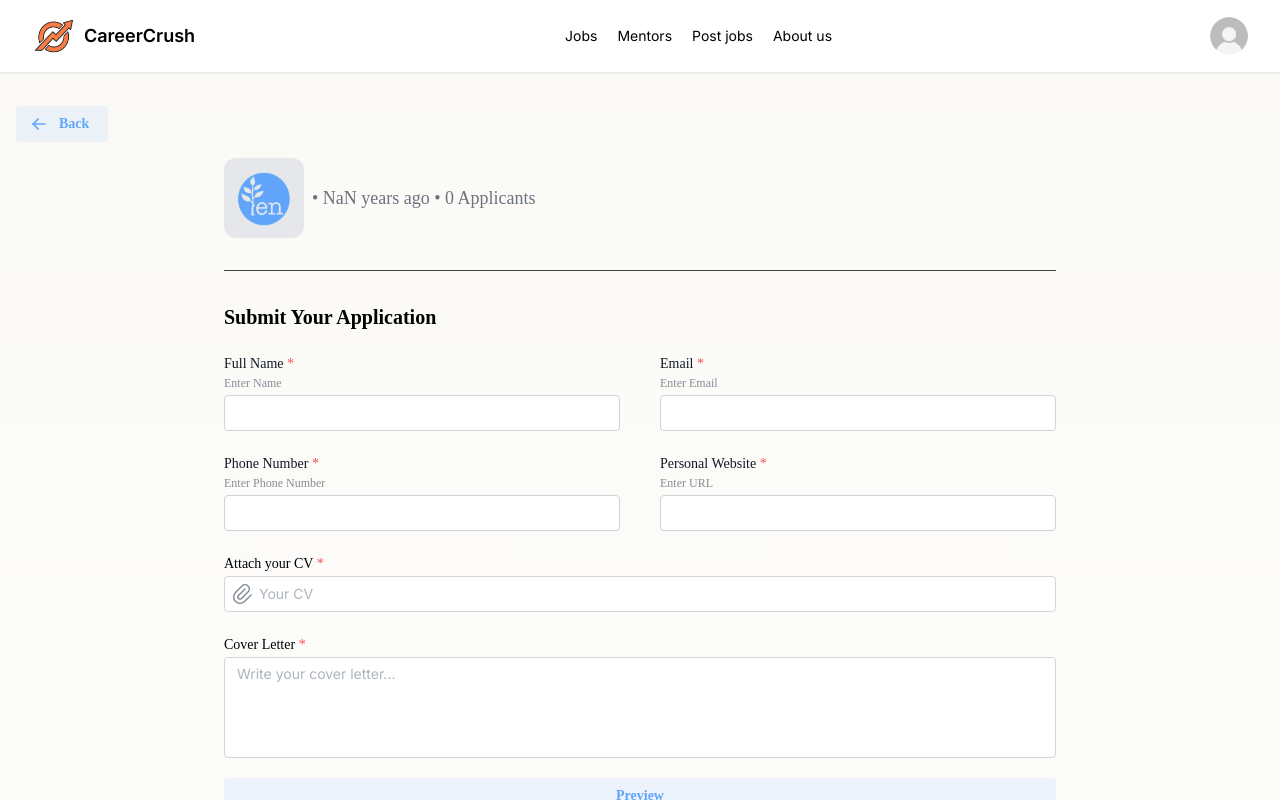
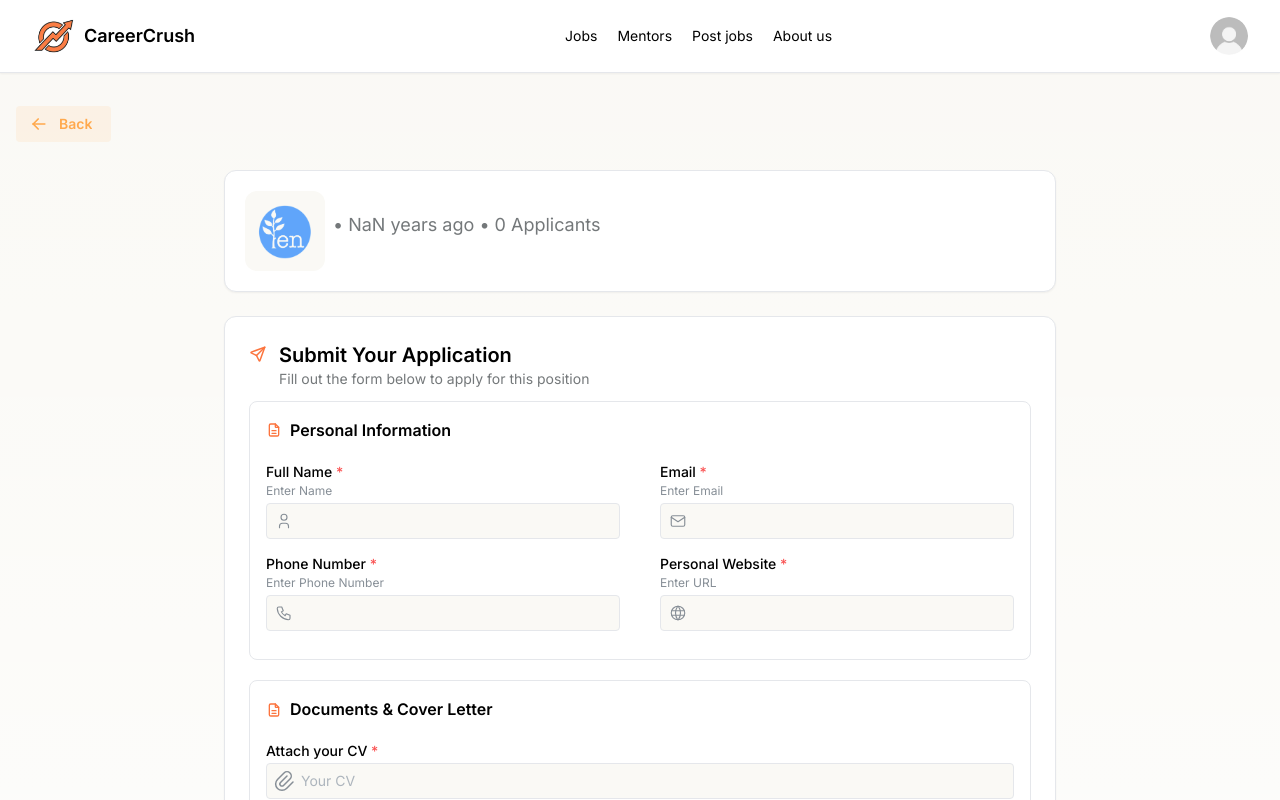
Before and after one commit to Happyesss/careercrush, a Next.js app: page /apply-job/1 in a window 1280 px wide. Shown: the top 800 px of the page. Built offline with nearby package versions, Linux system fonts and the light colour scheme; no server answers; sample sign-in values are in the browser's storage.

Commit message:
enhanced apply job

```diff
--- a/src/components/ApplyJob/ApplyForm.tsx
+++ b/src/components/ApplyJob/ApplyForm.tsx
@@ -2,7 +2,7 @@
 
 import { Button, FileInput, LoadingOverlay, NumberInput, Textarea, TextInput } from "@mantine/core";
 import { isNotEmpty, useForm } from "@mantine/form";
-import { IconPaperclip } from "@tabler/icons-react";
+import { IconPaperclip, IconMail, IconPhone, IconUser, IconWorld, IconFileDescription, IconSend } from "@tabler/icons-react";
 import { useState } from "react";
 import { getBase64 } from "../../Services/Utilities";
 import { applyJob } from "../../Services/JobService";
@@ -58,7 +58,7 @@ const ApplyForm = () => {
             let applicant = {
                 ...form.getValues(),
                 applicantId: user.id,
-                resume: resumeBase64.split(',')[1], // Remove the Base64 prefix
+                resume: resumeBase64.split(',')[1],
             };
 
             // Submit application
@@ -70,10 +70,9 @@ const ApplyForm = () => {
             // Success handling
             setSubmit(false);
             successNotification("Application Submitted Successfully", "Success");
-            router.back(); // Navigate back or to a job history page
+            router.back();
         } catch (err: any) {
             setSubmit(false);
-            // Handle Axios errors and other errors
             const errorMessage = err.response?.data?.errorMessage || err.message || "Failed to submit application";
             errorNotification(errorMessage, "Error");
         }
@@ -95,37 +94,66 @@ const ApplyForm = () => {
     return (
         <div>
             <LoadingOverlay visible={submit} zIndex={1000} overlayProps={{ radius: "sm", blur: 2 }} />
-            <div className="text-xl font-semibold mb-5">Submit Your Application</div>
+            <div className="flex items-start gap-3 mb-3">
+                <div className="mt-1 text-primary"><IconSend size={18} /></div>
+                <div>
+                    <div className="text-2xl md:text-xl font-semibold text-black dark:text-black">Submit Your Application</div>
+                    <div className="text-sm text-lightBlack">Fill out the form below to apply for this position</div>
+                </div>
+            </div>
             <div className="flex flex-col gap-5">
+                <div className="rounded-lg border border-gray-200 dark:border-gray-700 p-4">
+                    <div className="flex items-center gap-2 mb-4 text-black">
+                        <span className="text-primary"><IconFileDescription size={16} /></span>
+                        <span className="font-semibold">Personal Information</span>
+                    </div>
                 <div className="flex gap-10 [&>*]:w-1/2 sm-mx:[&>*]:w-full sm-mx:flex-wrap sm-mx:gap-5">
                     <TextInput
                         {...form.getInputProps("name")}
                         readOnly={preview}
                         variant={preview ? "unstyled" : "default"}
-                        className={`${isDarkMode ? 'text-white [&_input]:bg-cape-cod-900 [&_input]:border-cape-cod-900 [&_input]:text-white' : 'text-gray-900 [&_input]:bg-white [&_input]:text-gray-900'}
-                                ${preview ? "text-gray-400 font-semibold [&_input]:bg-transparent [&_input]:border-transparent" : ""} sm-mx:w-full`}
+                        className={`${isDarkMode ? 'text-black [&_input]:bg-third [&_input]:border-third [&_input]:text-black' : 'text-black [&_input]:bg-secondary [&_input]:text-black'} mb-3
+                                ${preview ? "text-lightBlack font-semibold [&_input]:bg-transparent [&_input]:border-transparent" : ""} sm-mx:w-full`}
                         label="Full Name"
                         withAsterisk
                         description="Enter Name"
+                        leftSection={<IconUser stroke={1.5} size={18} />}
+                        leftSectionPointerEvents="none"
+                        styles={() => ({
+                            input: {
+                                backgroundColor: preview ? "transparent" : isDarkMode ? "rgba(255,255,255,0.04)" : "var(--color-secondary)",
+                                color: "var(--color-blackk)",
+                                borderColor: preview ? "transparent" : isDarkMode ? "#3a3a3a" : "#e5e7eb",
+                            },
+                        })}
                     />
                     <TextInput
                         {...form.getInputProps("email")}
                         readOnly={preview}
                         variant={preview ? "unstyled" : "default"}
-                        className={`${isDarkMode ? 'text-white [&_input]:bg-cape-cod-900 [&_input]:border-cape-cod-900 [&_input]:text-white' : 'text-gray-900 [&_input]:bg-white [&_input]:text-gray-900'}
-                                ${preview ? "text-gray-400 font-semibold [&_input]:bg-transparent [&_input]:border-transparent" : ""} sm-mx:w-full`}
+                        className={`${isDarkMode ? 'text-black [&_input]:bg-third [&_input]:border-third [&_input]:text-black' : 'text-black [&_input]:bg-secondary [&_input]:text-black'} mb-3
+                                ${preview ? "text-lightBlack font-semibold [&_input]:bg-transparent [&_input]:border-transparent" : ""} sm-mx:w-full`}
                         label="Email"
                         withAsterisk
                         description="Enter Email"
+                        leftSection={<IconMail stroke={1.5} size={18} />}
+                        leftSectionPointerEvents="none"
+                        styles={() => ({
+                            input: {
+                                backgroundColor: preview ? "transparent" : isDarkMode ? "rgba(255,255,255,0.04)" : "var(--color-secondary)",
+                                color: "var(--color-blackk)",
+                                borderColor: preview ? "transparent" : isDarkMode ? "#3a3a3a" : "#e5e7eb",
+                            },
+                        })}
                     />
                 </div>
-                <div className="flex gap-10 [&>*]:w-1/2">
+                <div className="flex gap-10 [&>*]:w-1/2 sm-mx:[&>*]:w-full sm-mx:flex-wrap sm-mx:gap-5">
                     <NumberInput
                         {...form.getInputProps("phone")}
                         readOnly={preview}
                         variant={preview ? "unstyled" : "default"}
-                        className={`${isDarkMode ? 'text-white [&_input]:bg-cape-cod-900 [&_input]:border-cape-cod-900 [&_input]:text-white' : 'text-gray-900 [&_input]:bg-white [&_input]:text-gray-900'}
-                                ${preview ? "text-gray-400 font-semibold [&_input]:bg-transparent [&_input]:border-transparent" : ""}`}
+                        className={`${isDarkMode ? 'text-black [&_input]:bg-third [&_input]:border-third [&_input]:text-black' : 'text-black [&_input]:bg-secondary [&_input]:text-black'} mb-3
+                                ${preview ? "text-lightBlack font-semibold [&_input]:bg-transparent [&_input]:border-transparent" : ""}`}
                         label="Phone Number"
                         withAsterisk
                         description="Enter Phone Number"
@@ -133,24 +161,48 @@ const ApplyForm = () => {
                         min={0}
                         max={9999999999}
                         clampBehavior="strict"
+                        leftSection={<IconPhone stroke={1.5} size={18} />}
+                        leftSectionPointerEvents="none"
+                        styles={() => ({
+                            input: {
+                                backgroundColor: preview ? "transparent" : isDarkMode ? "rgba(255,255,255,0.04)" : "var(--color-secondary)",
+                                color: "var(--color-blackk)",
+                                borderColor: preview ? "transparent" : isDarkMode ? "#3a3a3a" : "#e5e7eb",
+                            },
+                        })}
                     />
                     <TextInput
                         {...form.getInputProps("website")}
                         readOnly={preview}
                         variant={preview ? "unstyled" : "default"}
-                        className={`${isDarkMode ? 'text-white [&_input]:bg-cape-cod-900 [&_input]:border-cape-cod-900 [&_input]:text-white' : 'text-gray-900 [&_input]:bg-white [&_input]:text-gray-900'}
-                                ${preview ? "text-gray-400 font-semibold [&_input]:bg-transparent [&_input]:border-transparent" : ""}`}
+                        className={`${isDarkMode ? 'text-black [&_input]:bg-third [&_input]:border-third [&_input]:text-black' : 'text-black [&_input]:bg-secondary [&_input]:text-black'} mb-3
+                                ${preview ? "text-lightBlack font-semibold [&_input]:bg-transparent [&_input]:border-transparent" : ""}`}
                         label="Personal Website"
                         withAsterisk
                         description="Enter URL"
+                        leftSection={<IconWorld stroke={1.5} size={18} />}
+                        leftSectionPointerEvents="none"
+                        styles={() => ({
+                            input: {
+                                backgroundColor: preview ? "transparent" : isDarkMode ? "rgba(255,255,255,0.04)" : "var(--color-secondary)",
+                                color: "var(--color-blackk)",
+                                borderColor: preview ? "transparent" : isDarkMode ? "#3a3a3a" : "#e5e7eb",
+                            },
+                        })}
                     />
                 </div>
+                </div>
+                <div className="rounded-lg border border-gray-200 dark:border-gray-700 p-4">
+                    <div className="flex items-center gap-2 mb-4 text-black">
+                        <span className="text-primary"><IconFileDescription size={16} /></span>
+                        <span className="font-semibold">Documents & Cover Letter</span>
+                    </div>
                 <FileInput
                     {...form.getInputProps("resume")}
                     accept="application/pdf"
                     readOnly={preview}
                     variant={preview ? "unstyled" : "default"}
-                    className={`${preview ? "text-gray-400 font-semibold" : ""}`}
+                    className={`${preview ? "text-lightBlack font-semibold" : "text-black"} mb-3`}
                     label="Attach your CV"
                     placeholder="Your CV"
                     withAsterisk
@@ -158,9 +210,9 @@ const ApplyForm = () => {
                     leftSectionPointerEvents="none"
                     styles={() => ({
                         input: {
-                            backgroundColor: preview ? "transparent" : isDarkMode ? "#2c3534" : "white",
-                            color: isDarkMode ? "white" : "black",
-                            borderColor: preview ? "transparent" : isDarkMode ? "#161d1d" : "#d1d5db",
+                            backgroundColor: preview ? "transparent" : isDarkMode ? "rgba(255,255,255,0.04)" : "var(--color-secondary)",
+                            color: "var(--color-blackk)",
+                            borderColor: preview ? "transparent" : isDarkMode ? "#3a3a3a" : "#e5e7eb",
                         },
                     })}
                 />
@@ -168,7 +220,7 @@ const ApplyForm = () => {
                     {...form.getInputProps("coverLetter")}
                     readOnly={preview}
                     variant={preview ? "unstyled" : "default"}
-                    className={`${preview ? "text-gray-400 font-semibold" : ""} sm-mx:w-full`}
+                    className={`${preview ? "text-lightBlack font-semibold" : "text-black"} sm-mx:w-full mb-3`}
                     placeholder="Write your cover letter..."
                     label="Cover Letter"
                     withAsterisk
@@ -176,17 +228,40 @@ const ApplyForm = () => {
                     minRows={4}
                     styles={() => ({
                         input: {
-                            backgroundColor: preview ? "transparent" : isDarkMode ? "#2c3534" : "white",
-                            color: isDarkMode ? "white" : "black",
-                            borderColor: preview ? "transparent" : isDarkMode ? "#161d1d" : "#d1d5db",
+                            backgroundColor: preview ? "transparent" : isDarkMode ? "rgba(255,255,255,0.04)" : "var(--color-secondary)",
+                            color: "var(--color-blackk)",
+                            borderColor: preview ? "transparent" : isDarkMode ? "#3a3a3a" : "#e5e7eb",
                         },
                     })}
                 />
-                {!preview && <Button onClick={handlePreview} color="blue.4" variant="light">Preview</Button>}
+                </div>
+                {!preview && (
+                    <div className="flex justify-center">
+                        <Button onClick={handlePreview} variant="filled" styles={() => ({
+                            root: {
+                                backgroundColor: 'var(--color-primary)',
+                                color: '#fff',
+                                borderColor: 'var(--color-primary)',
+                            }
+                        })}>Preview Application</Button>
+                    </div>
+                )}
                 {preview && (
-                    <div className="flex gap-10 [&>*]:w-1/2">
-                        <Button onClick={handlePreview} color="blue.4" variant="light">Edit</Button>
-                        <Button onClick={handleSubmit} color="blue.4" variant="light">Submit</Button>
+                    <div className="flex gap-6 [&>*]:w-1/2">
+                        <Button onClick={handlePreview} variant="filled" styles={() => ({
+                            root: {
+                                backgroundColor: 'var(--color-primary)',
+                                color: '#fff',
+                                borderColor: 'var(--color-primary)',
+                            }
+                        })}>Edit</Button>
+                        <Button onClick={handleSubmit} variant="filled" styles={() => ({
+                            root: {
+                                backgroundColor: 'var(--color-primary)',
+                                color: '#fff',
+                                borderColor: 'var(--color-primary)',
+                            }
+                        })}>Submit</Button>
                     </div>
                 )}
             </div>
--- a/src/components/ApplyJob/ApplyJobComp.tsx
+++ b/src/components/ApplyJob/ApplyJobComp.tsx
@@ -7,10 +7,11 @@ const ApplyJobComp = (props: any) => {
   const { isDarkMode } = useTheme();
 
   return (
-    <div className={`w-2/3 mx-auto bs-mx:w-[92%] ${isDarkMode ? 'bg-cape-cod-950 text-gray-200' : ' text-black'}`}>
+    <div className={`w-2/3 mx-auto bs-mx:w-[92%] sm-mx:w-full sm-mx:px-2 ${isDarkMode ? 'text-black' : 'text-black'}`}>
+      <div className="rounded-xl border border-gray-200 dark:border-gray-700 bg-white dark:bg-third p-5 sm-mx:p-4 shadow-sm mb-6 mt-3 sm-mx:mt-2">
       <div className="flex justify-between sm-mx:flex-wrap sm-mx:items-center">
         <div className="flex gap-2 items-center sm-mx:flex-wrap sm-mx:gap-1">
-          <div className={`p-3 rounded-xl sm-mx:p-2 ${isDarkMode ? 'bg-cape-cod-800' : 'bg-gray-200'}`}>
+          <div className={`p-3 rounded-xl sm-mx:p-2 ${isDarkMode ? 'bg-third' : 'bg-secondary'}`}>
             {props.iconImage ? (
               <img
                 className="h-14 sm-mx:h-12 xs-mx:h-10"
@@ -26,15 +27,34 @@ const ApplyJobComp = (props: any) => {
             )}
           </div>
           <div>
-            <div className="font-semibold text-2xl sm-mx:text-xl xs-mx:text-lg">{props.title}</div>
-            <div className={`text-lg ${isDarkMode ? 'text-cape-cod-300' : 'text-gray-500'} sm-mx:text-base xs-mx:text-sm`}>
+            <div className="font-semibold text-3xl md:text-2xl sm-mx:text-xl xs-mx:text-lg text-black dark:text-black">{props.title}</div>
+            <div className={`text-base md:text-lg ${isDarkMode ? 'text-lightBlack' : 'text-lightBlack'} sm-mx:text-base xs-mx:text-sm`}>
               {props.company} &bull; {timeAgo(props.postTime)} &bull; {props.applicants ? props.applicants.length : 0} Applicants
+            </div>
+            <div className="mt-3 flex gap-2 flex-wrap">
+              {props.location && (
+                <span className="inline-flex items-center rounded-md border border-gray-200 bg-gray-100 px-3 py-1 text-sm font-medium text-black dark:bg-[#2b2b2b] dark:border-gray-700 dark:text-black">
+                  {props.location}
+                </span>
+              )}
+              {props.jobType && (
+                <span className="inline-flex items-center rounded-md border border-gray-200 bg-gray-100 px-3 py-1 text-sm font-medium text-black dark:bg-[#2b2b2b] dark:border-gray-700 dark:text-black">
+                  {props.jobType}
+                </span>
+              )}
+              {props.experience && (
+                <span className="inline-flex items-center rounded-md border border-gray-200 bg-gray-100 px-3 py-1 text-sm font-medium text-black dark:bg-[#2b2b2b] dark:border-gray-700 dark:text-black">
+                  {props.experience}
+                </span>
+              )}
             </div>
           </div>
         </div>
       </div>
-      <Divider my="xl" color={isDarkMode ? 'gray' : 'dark'} />
-      <ApplyForm />
+      </div>
+      <div className="rounded-xl border border-gray-200 dark:border-gray-700 bg-white dark:bg-third p-6 sm-mx:p-4 shadow-sm mt-3 sm-mx:mt-2">
+        <ApplyForm />
+      </div>
     </div>
   );
 };
--- a/src/components/Pages/ApplyJob.tsx
+++ b/src/components/Pages/ApplyJob.tsx
@@ -22,9 +22,9 @@ const ApplyJob = () => {
     })
   }, [id])
   return (
-    <div className={`min-h-[100vh] ${isDarkMode ? 'bg-cape-cod-950 text-gray-200' : 'bg-cape-cod-10 text-black'} font-['poppins'] p-4`}>
+    <div className={`min-h-[100vh] ${isDarkMode ? 'bg-cape-cod-950 text-gray-200' : 'bg-cape-cod-10 text-black'} p-4 sm-mx:p-2`}>
     <Divider size="xs" color={isDarkMode ? 'dark' : 'transparent'} />
-  <Button my="md" leftSection={<IconArrowLeft size={20}/>} onClick={()=>router.back()} color="blue.4" variant='light' >Back</Button>
+  <Button my="md" leftSection={<IconArrowLeft size={20}/>} onClick={()=>router.back()} color="orange.4" variant='light' >Back</Button>
     <ApplyJobComp {...job}/>
     </div>
   )
```
